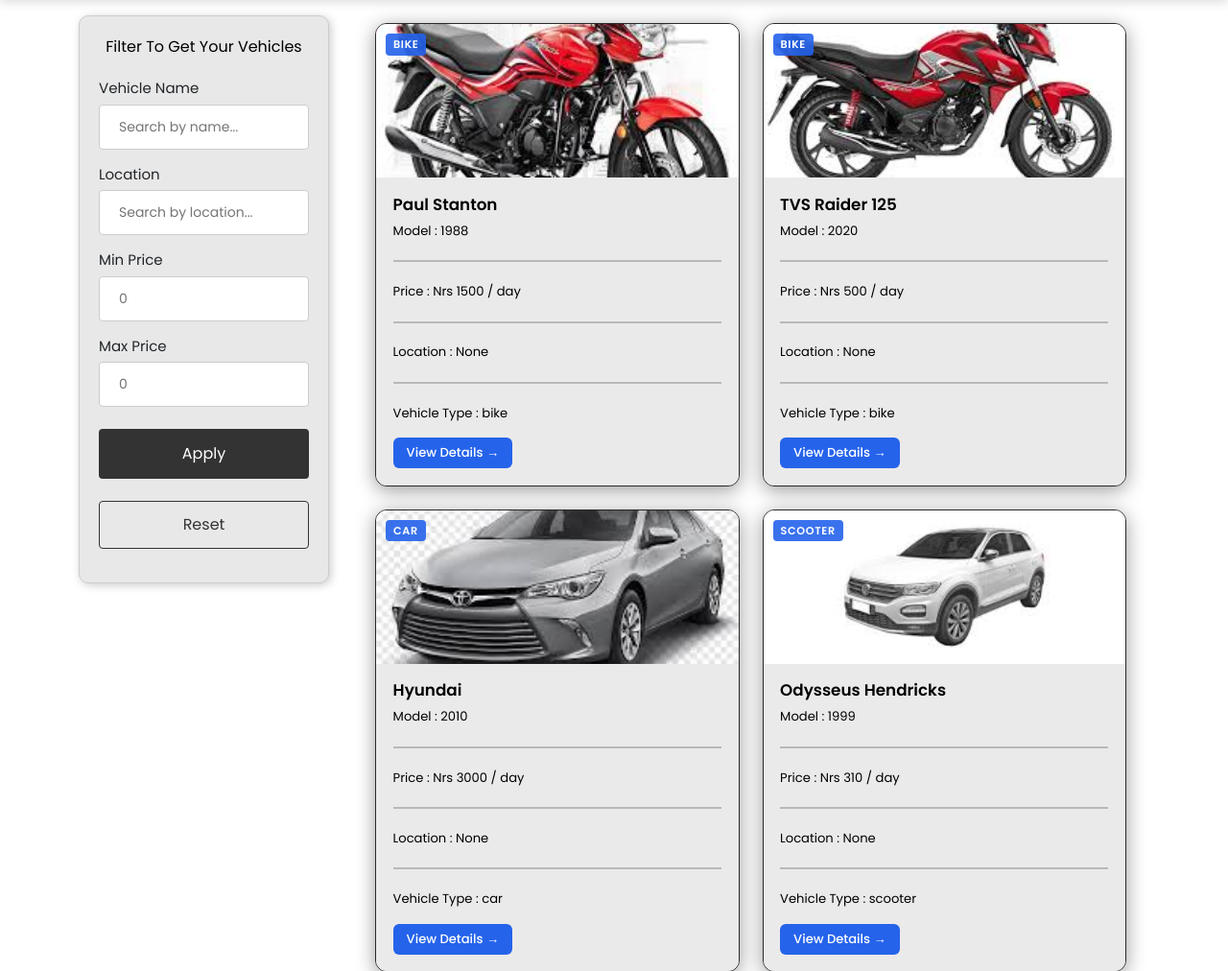
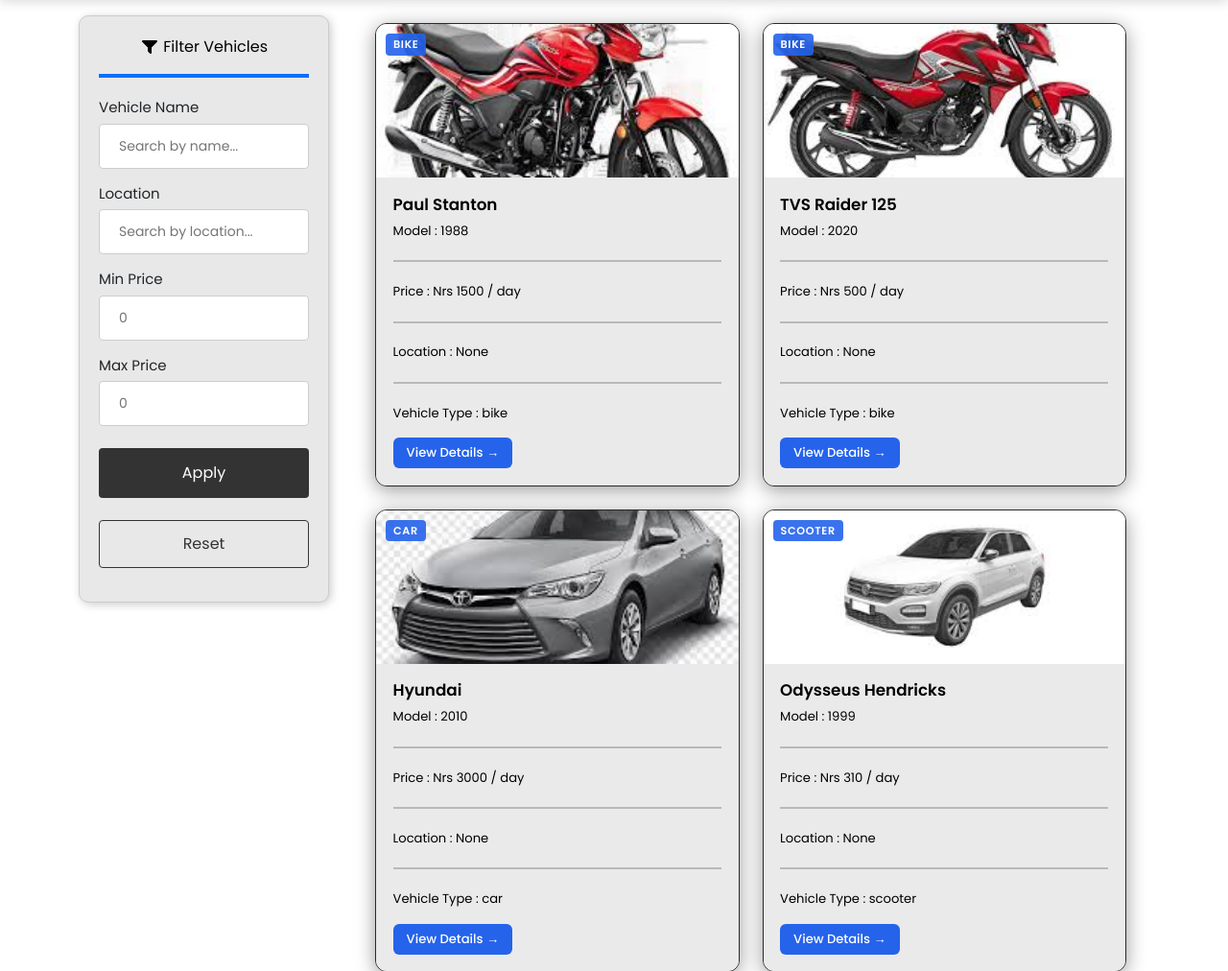
Before and after one commit to sujal-limbu/Ride-Flow, a Django app: page /vehicle_list/ in a window 1280 px wide. Shown: the part 82-1094 px from the top of the page at 96% size. Run offline with Django 5.2, Linux system fonts and the light colour scheme; data comes from the database, SQL or seed files in the repository; some libraries are stand-ins or nearby versions.

Commit message:
Added filter font

```diff
--- a/core/templates/core/vehicle_list.html
+++ b/core/templates/core/vehicle_list.html
@@ -10,7 +10,8 @@
         <div class="col-3 mt-3">
             <div class="filter-card">
                 <div class="card-header">
-                    <div class="filter-title">Filter To Get Your Vehicles</div>
+                    <div class="filter-title"> <i class="fa-solid fa-filter"></i> Filter Vehicles</div>
+                    <hr class="border border-primary border-2 opacity-100">
                 </div>
                 <form method="GET" action="">
 
```
